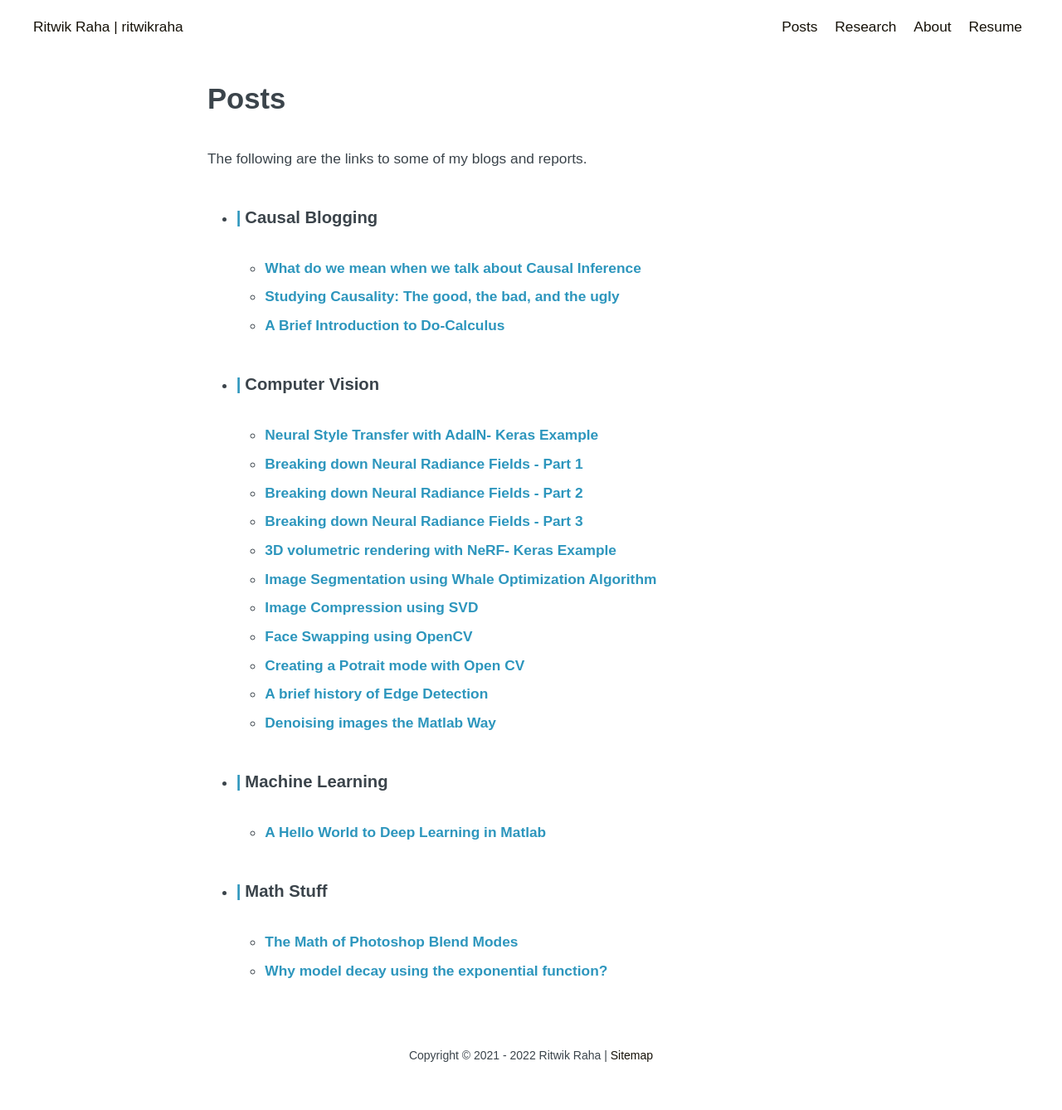
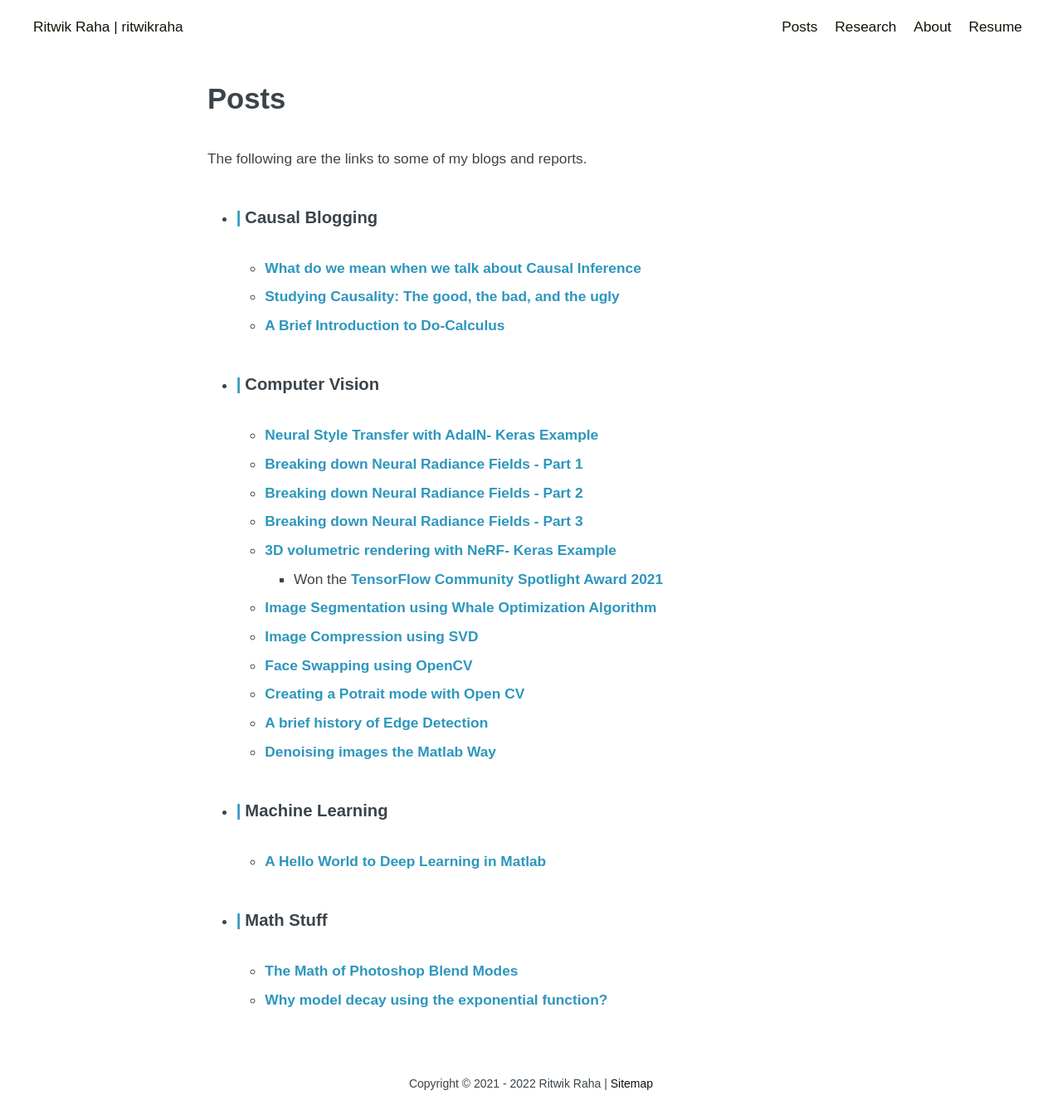
Before and after one commit to ritwikraha/ritwikraha.github.io, a Jekyll site: the page built from blogs.md, in a window 1280 px wide. Shown: the whole page at 83% size. Built offline with Jekyll 4.4.1, drawn with Linux system fonts in a browser that asks for light colours; before the commit the page ends 1304 px from its top, so only the background shows below that.

Commit message:
won tf community spotlight award

```diff
--- a/blogs.md
+++ b/blogs.md
@@ -17,6 +17,7 @@ The following are the links to some of my blogs and reports.
   * [Breaking down Neural Radiance Fields - Part 2](https://www.pyimagesearch.com/2021/11/17/computer-graphics-and-deep-learning-with-nerf-using-tensorflow-and-keras-part-2/)
   * [Breaking down Neural Radiance Fields - Part 3](https://www.pyimagesearch.com/2021/11/24/computer-graphics-and-deep-learning-with-nerf-using-tensorflow-and-keras-part-3/)
   * [3D volumetric rendering with NeRF- Keras Example](https://keras.io/examples/vision/nerf/)
+    * Won the [TensorFlow Community Spotlight Award 2021](https://twitter.com/TensorFlow/status/1466150113814929413)
   * [Image Segmentation using Whale Optimization Algorithm](https://nbviewer.jupyter.org/gist/ritwikraha/e02e9b04b19bc582776464062c449a2a)
   * [Image Compression using SVD](https://nbviewer.jupyter.org/gist/ritwikraha/b10fe117a4f0c816fec69f99f1061f87)
   * [Face Swapping using OpenCV](https://nbviewer.jupyter.org/gist/ritwikraha/ee9730284a33935317d78d9205304f0f)
```
